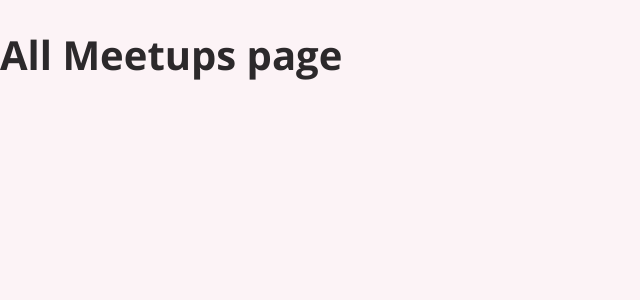
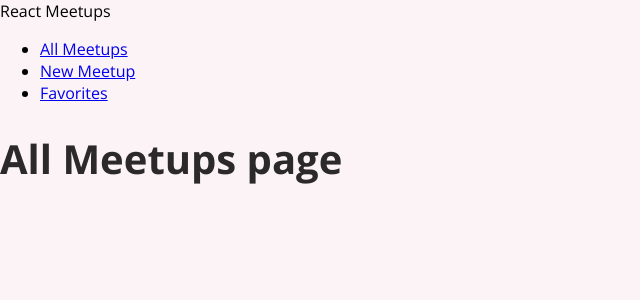
Before and after one commit to jonytalukdar/meetups-app, a React (Create React App) app: page / in a window 1280 px wide. Shown: the top 300 px of the page, without its empty margins (0-640 px from the left). Built offline with nearby package versions, Linux system fonts and the light colour scheme.

Commit message:
added links

```diff
--- a/src/App.js
+++ b/src/App.js
@@ -1,14 +1,18 @@
 import { Switch, Route } from 'react-router';
+import MainNavigation from './components/layout/MainNavigation';
 import AllMeetups from './pages/AllMeetups';
 import Favorites from './pages/Favorites';
 import NewMeetup from './pages/NewMeetup';
 function App() {
   return (
-    <Switch>
-      <Route exact path="/" component={AllMeetups} />
-      <Route path="/newMeetup" component={NewMeetup} />
-      <Route path="/favorites" component={Favorites} />
-    </Switch>
+    <>
+      <MainNavigation />
+      <Switch>
+        <Route exact path="/" component={AllMeetups} />
+        <Route path="/newMeetup" component={NewMeetup} />
+        <Route path="/favorites" component={Favorites} />
+      </Switch>
+    </>
   );
 }
 
--- /dev/null
+++ b/src/components/layout/MainNavigation.js
@@ -0,0 +1,25 @@
+import React from 'react';
+import { Link } from 'react-router-dom';
+
+const MainNavigation = () => {
+  return (
+    <header>
+      <div>React Meetups</div>
+      <nav>
+        <ul>
+          <li>
+            <Link to="/">All Meetups</Link>
+          </li>
+          <li>
+            <Link to="/newMeetup">New Meetup</Link>
+          </li>
+          <li>
+            <Link to="/favorites">Favorites</Link>
+          </li>
+        </ul>
+      </nav>
+    </header>
+  );
+};
+
+export default MainNavigation;
```
